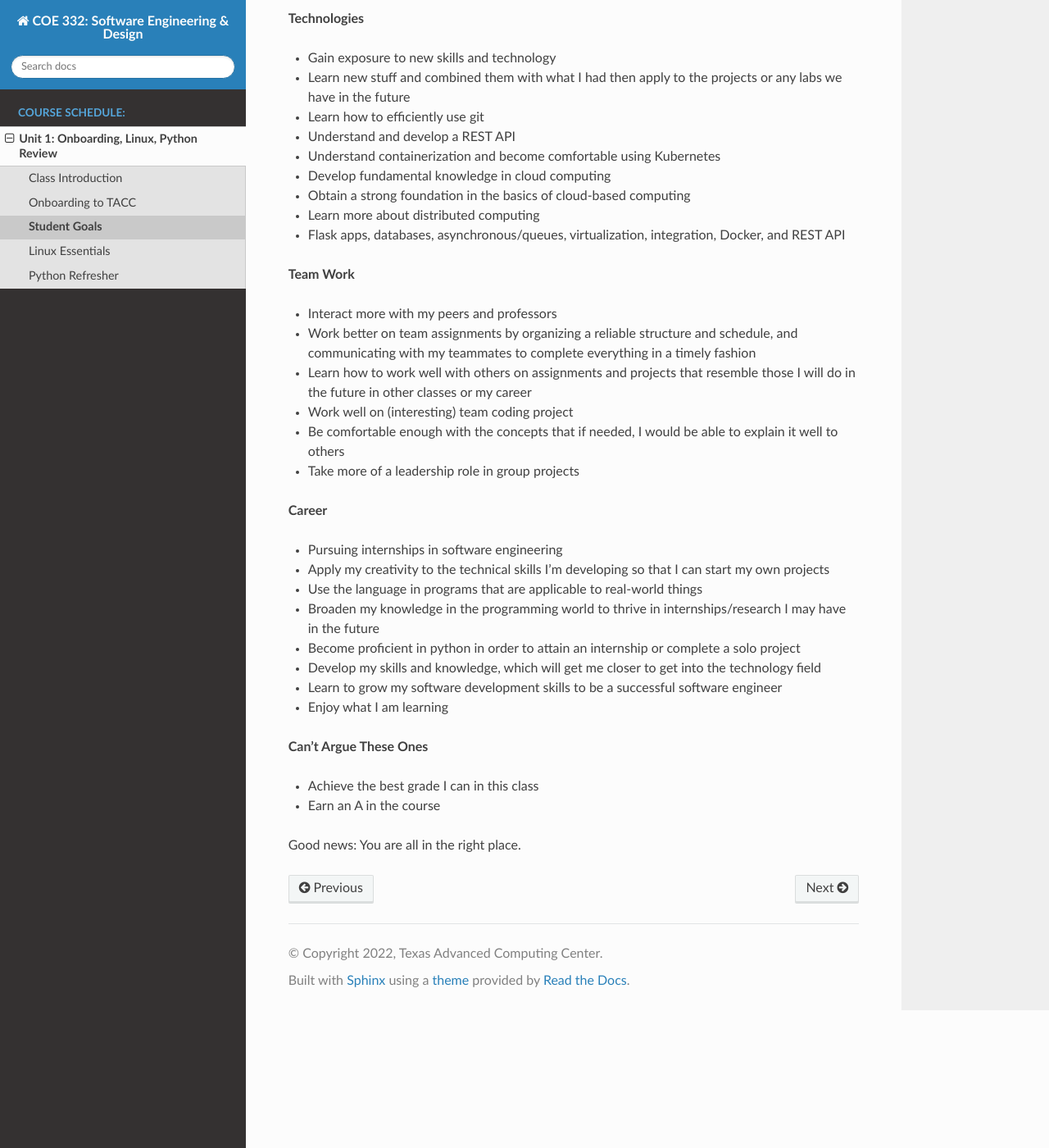
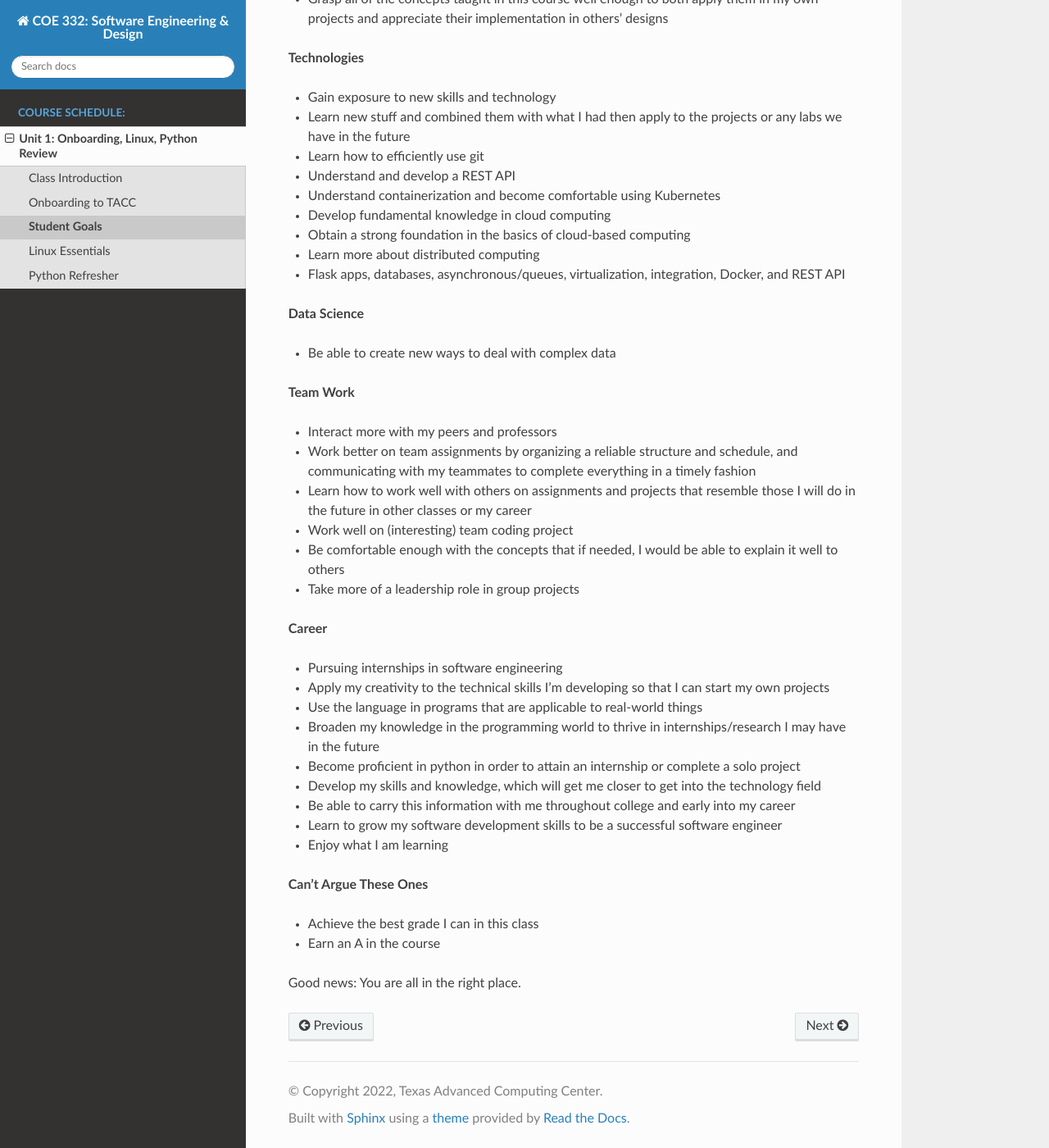
Before and after one commit to TACC/coe-332-sp22, a Sphinx documentation site: the page built from docs/unit01/student_goals.rst, in a window 1280 px wide and 1400 px high, scrolled down 917 px. Shown: the whole window at 82% size. Built offline with Sphinx 7.4.7 and the Read the Docs theme 2.0.0, drawn with Linux system fonts in a browser that asks for light colours; some of the changed text lies outside the part shown.

Commit message:
added a few more student goals

```diff
--- a/docs/unit01/student_goals.rst
+++ b/docs/unit01/student_goals.rst
@@ -47,6 +49,11 @@ were edited for typos and readability*):
 * Flask apps, databases, asynchronous/queues, virtualization, integration, Docker, and REST API
 
 
+**Data Science**
+
+* Be able to create new ways to deal with complex data
+
+
 **Team Work**
 
 * Interact more with my peers and professors
@@ -67,6 +74,7 @@ were edited for typos and readability*):
 * Broaden my knowledge in the programming world to thrive in internships/research I may have in the future
 * Become proficient in python in order to attain an internship or complete a solo project
 * Develop my skills and knowledge, which will get me closer to get into the technology field
+* Be able to carry this information with me throughout college and early into my career
 * Learn to grow my software development skills to be a successful software engineer
 * Enjoy what I am learning
 
```
Also changed, not shown: other parts of docs/unit01/student_goals.rst (+2 -0 lines).
